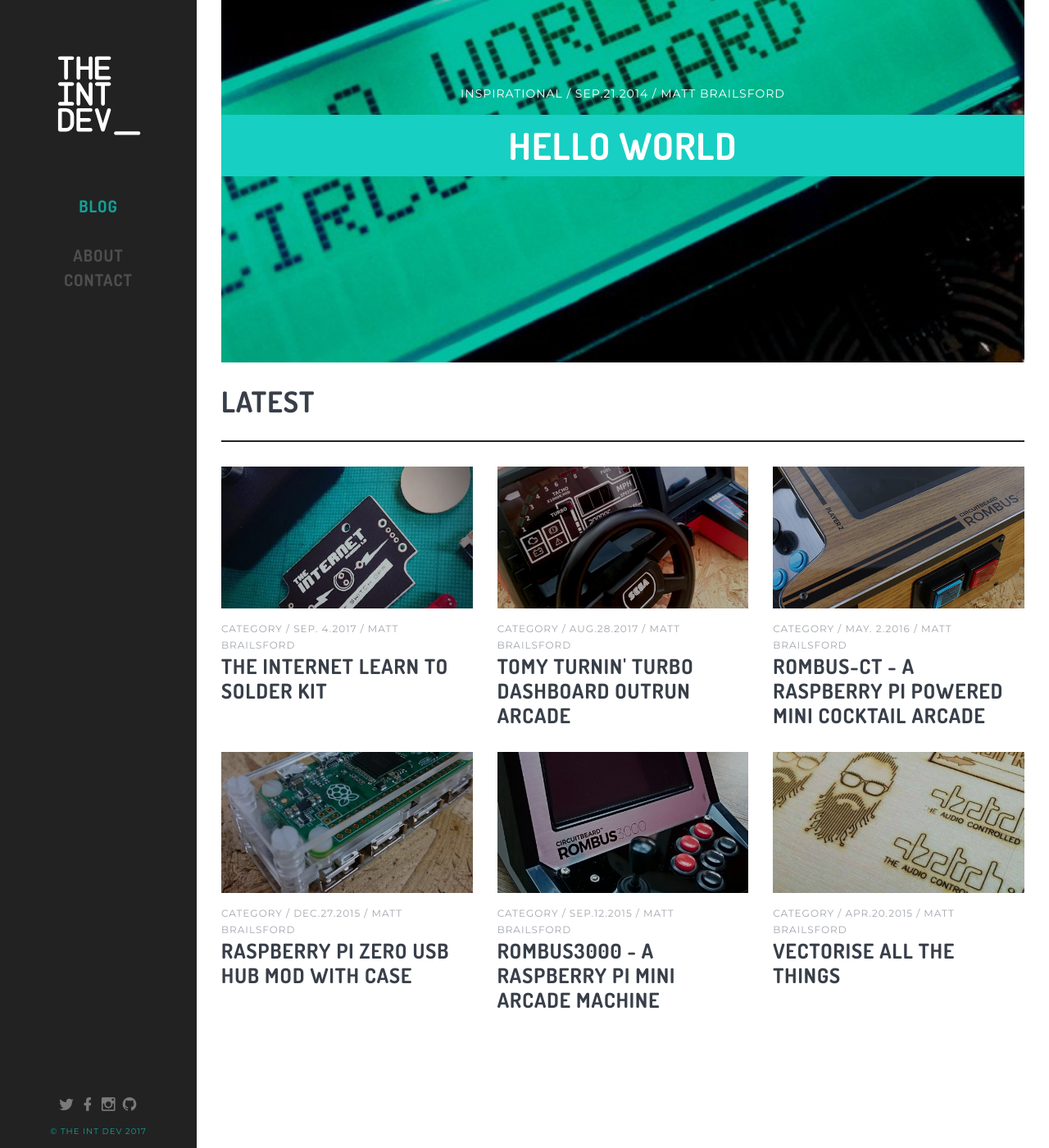
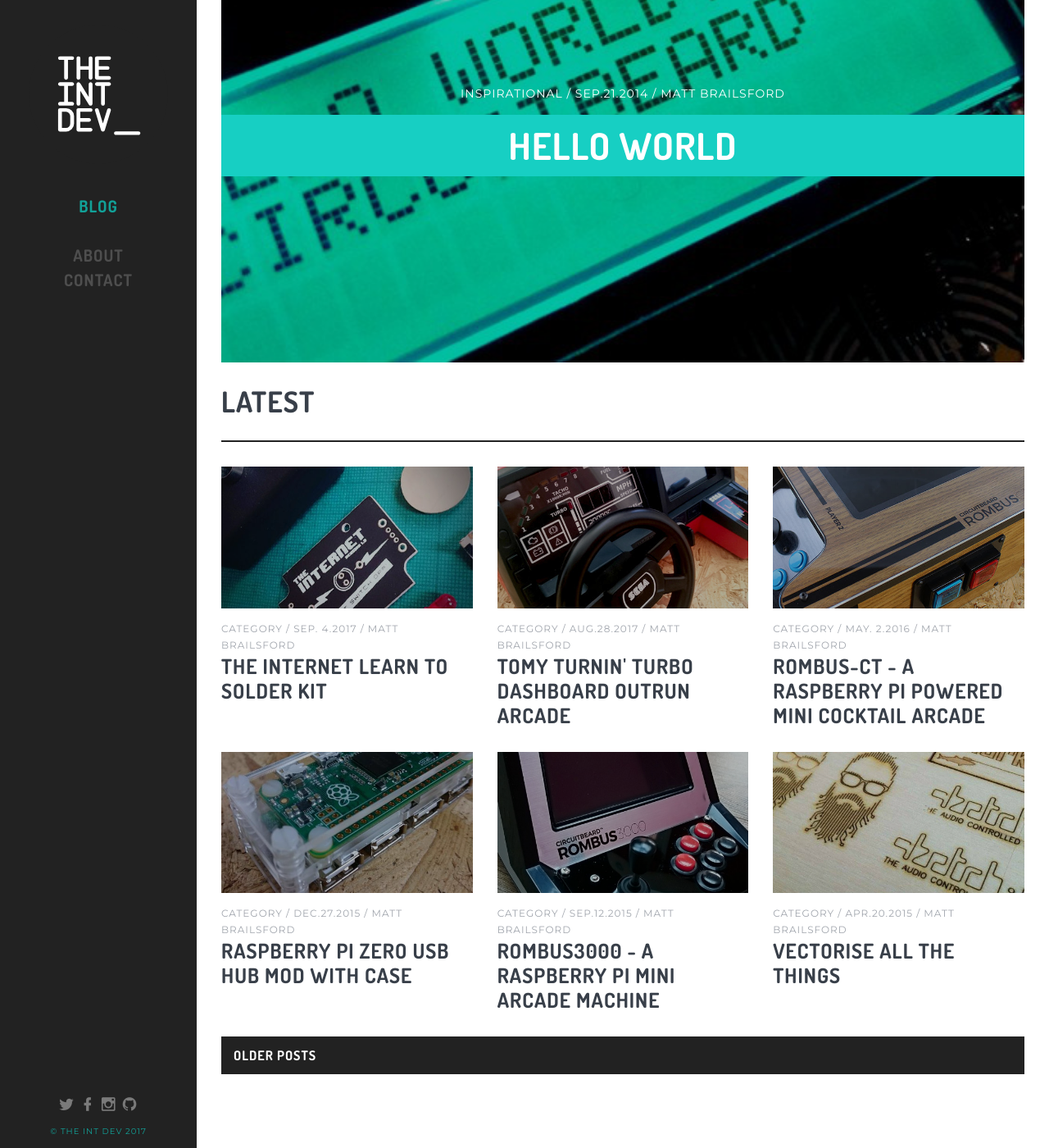
Before and after one commit to theintdev/theintdev.github.io, a Jekyll site: the page built from index.html, in a window 1280 px wide and 1400 px high, scrolled down 139 px. Shown: the whole window at 82% size. Built offline with Jekyll 4.4.1, drawn with Linux system fonts in a browser that asks for light colours; nearby versions of some CDN libraries; the list of posts is cut into pages by our own code.

Commit message:
Pagniation styles

```diff
--- a/_sass/_components.scss
+++ b/_sass/_components.scss
@@ -173,20 +173,16 @@
 }
 
 .pagination {
-    margin: $global-spacing-unit-small;
-    background-color: rgba(255,255,255,.1);
+    background-color: $brand-color-black;
 
     @include clearfix();
-
-    @media screen and (min-width: 62em){
-        margin: $global-spacing-unit;
-    }
 }
 
 .pagination__prev,
 .pagination__next {
 
     display: inline-block;
+    font-family: 'Dosis', monospace;
     font-weight: bold;
     color: white;
     text-transform: uppercase;
```
